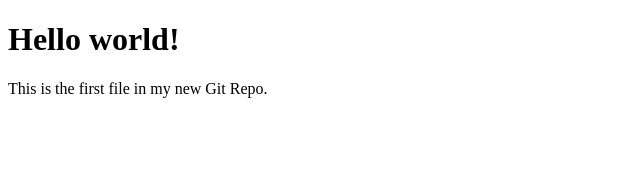
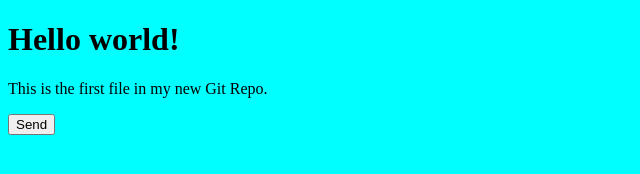
Before and after one commit to DavidRuff17/gitTesten, a plain HTML site: page index.html in a window 1280 px wide. Shown: the whole page, without its empty margins (0-640 px from the left). Drawn offline with Linux system fonts and the light colour scheme.

Commit message:
small changes

```diff
--- a/index.html
+++ b/index.html
@@ -8,6 +8,10 @@
 
 <h1>Hello world!</h1>
 <p>This is the first file in my new Git Repo.</p>
-
+<div class="container">
+    <button>
+        Send
+    </button>
+</div>
 </body>
 </html>
--- a/styles.css
+++ b/styles.css
@@ -1,3 +1,4 @@
 body {
     color:black;
+    background-color: aqua;
 }
```
